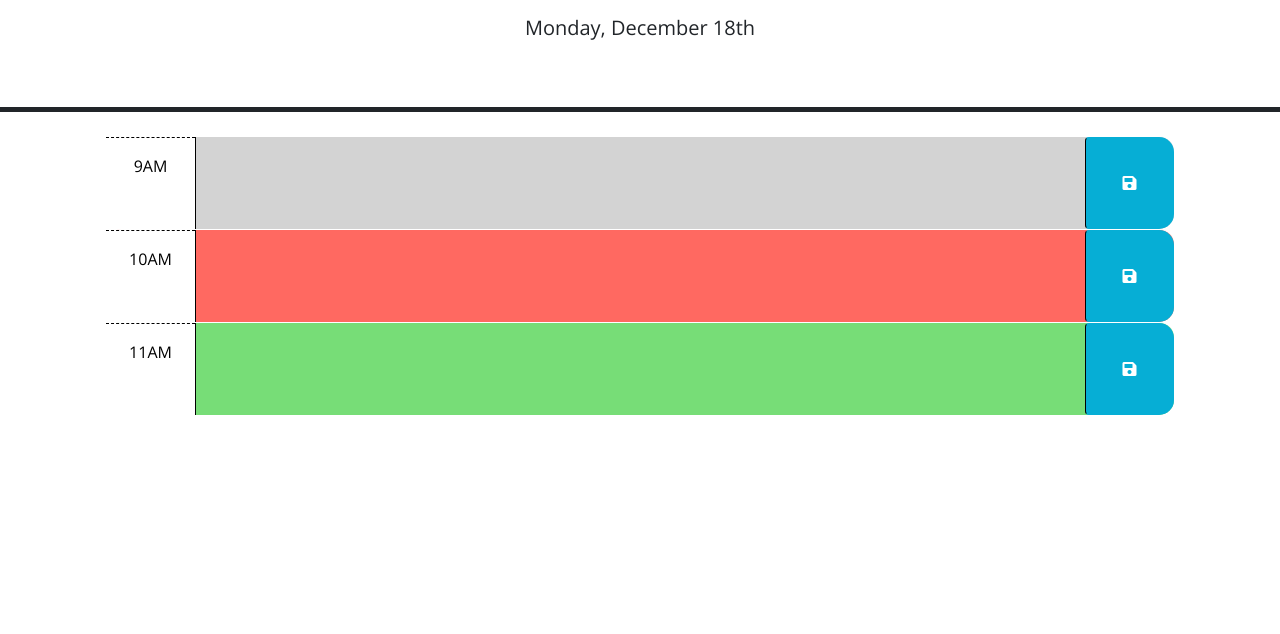
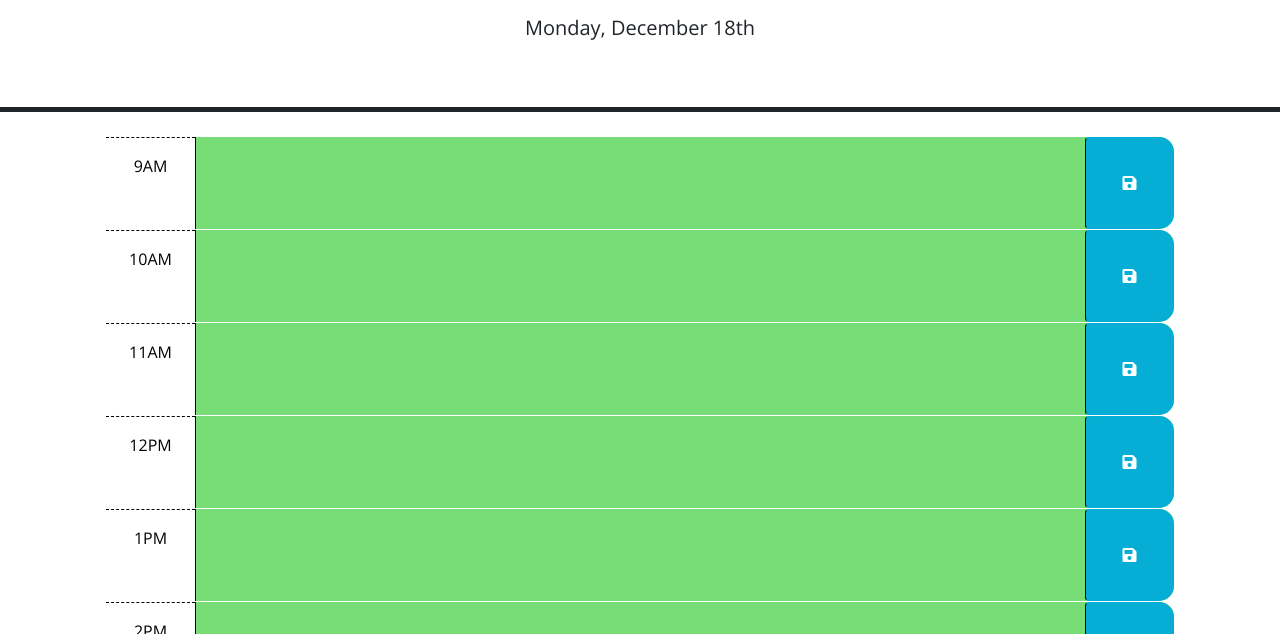
Before and after one commit to HarryP-GitHub/Daily-Planner, a plain HTML site: page index.html in a window 1280 px wide. Shown: the part 166-800 px from the top of the page. Drawn offline with nearby package versions, Linux system fonts and the light colour scheme.

Commit message:
Added time blocks with colour-coding

```diff
--- a/assets/js/script.js
+++ b/assets/js/script.js
@@ -21,6 +21,47 @@ $(function () {
   var currentDate = dayjs().format('dddd, MMMM D');
   $('#currentDay').text(currentDate + dateSuffix);
 
+  //Time blocks
+  for (var hour = 9; hour <= 17; hour++) {
+    var blockId = 'hour-' + hour;
+    var block = $('<div>').addClass('row time-block').attr('id', blockId);
+
+    var hourText;
+    if (hour === 12) {
+      hourText = hour + 'PM';
+    } else if (hour > 12) {
+      hourText = (hour - 12) + 'PM';
+    } else {
+      hourText = hour + 'AM';
+    }
+
+    var hourColumn = $('<div>').addClass('col-2 col-md-1 hour text-center py-3').text(hourText);
+    var textArea = $('<textarea>').addClass('col-8 col-md-10 description').attr('rows', 3);
+    var saveBtn = $('<button>').addClass('btn saveBtn col-2 col-md-1').attr('aria-label', 'save')
+      .append($('<i>').addClass('fas fa-save').attr('aria-hidden', true));
+
+    block.append(hourColumn, textArea, saveBtn);
+
+    $('#time-block-container').append(block);
+  }
+
+  var currentHour = dayjs().hour();
+  $('.time-block').each(function () {
+    var blockHour = parseInt($(this).attr('id').split('-')[1]);
+    if (blockHour < currentHour) {
+      $(this).addClass('past');
+    } else if (blockHour === currentHour) {
+      $(this).addClass('present');
+    } else {
+      $(this).addClass('future');
+    }
+  });
+
+  //Listener for click events on save button
+  /* $('.saveBtn').click(function () {
+
+  }); */
+
   // TODO: Add a listener for click events on the save button. This code should
   // use the id in the containing time-block as a key to save the user input in
   // local storage. HINT: What does `this` reference in the click listener
--- a/index.html
+++ b/index.html
@@ -21,32 +21,6 @@
     </header>
     <div class="container-lg px-5" id ="time-block-container">
       <!-- Time blocks will be here-->
-      <!-- Example of a past time block. The "past" class adds a gray background color. -->
-      <div id="hour-9" class="row time-block past">
-        <div class="col-2 col-md-1 hour text-center py-3">9AM</div>
-        <textarea class="col-8 col-md-10 description" rows="3"> </textarea>
-        <button class="btn saveBtn col-2 col-md-1" aria-label="save">
-          <i class="fas fa-save" aria-hidden="true"></i>
-        </button>
-      </div>
-
-      <!-- Example of a a present time block. The "present" class adds a red background color. -->
-      <div id="hour-10" class="row time-block present">
-        <div class="col-2 col-md-1 hour text-center py-3">10AM</div>
-        <textarea class="col-8 col-md-10 description" rows="3"> </textarea>
-        <button class="btn saveBtn col-2 col-md-1" aria-label="save">
-          <i class="fas fa-save" aria-hidden="true"></i>
-        </button>
-      </div>
-
-      <!-- Example of a future time block. The "future" class adds a green background color. -->
-      <div id="hour-11" class="row time-block future">
-        <div class="col-2 col-md-1 hour text-center py-3">11AM</div>
-        <textarea class="col-8 col-md-10 description" rows="3"> </textarea>
-        <button class="btn saveBtn col-2 col-md-1" aria-label="save">
-          <i class="fas fa-save" aria-hidden="true"></i>
-        </button>
-      </div>
     </div>
 
     <script src="https://code.jquery.com/jquery-3.4.1.min.js"></script>
```
